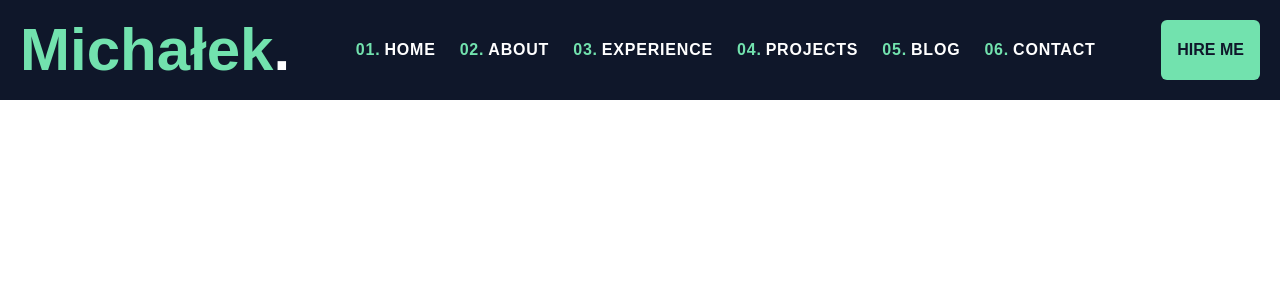
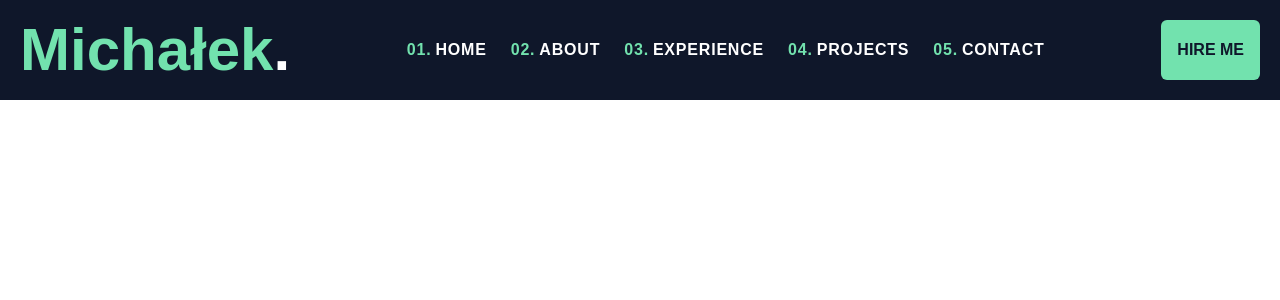
Before and after one commit to Sh4ke96/portfolio-project, a Next.js app: page / in a window 1280 px wide. Shown: the top 300 px of the page. Built offline with nearby package versions, Linux system fonts and the light colour scheme.

Commit message:
add RWD for header component

```diff
--- a/components/Button/Button.tsx
+++ b/components/Button/Button.tsx
@@ -6,7 +6,7 @@ interface ButtonProps {
 
 const Button: FC<ButtonProps> = ({ children }) => {
   return (
-    <button className="inline-block text-blue bg-green px-4 py-4 uppercase font-semibold rounded-md hover:text-white delay-150">
+    <button className="hidden xl:block text-blue bg-green px-4 py-4 uppercase font-semibold rounded-md hover:text-white delay-150">
       {children}
     </button>
   );
--- a/components/Header/Header.tsx
+++ b/components/Header/Header.tsx
@@ -9,7 +9,7 @@ const Header: FC = () => {
           Michałek<span className="text-white">.</span>
         </h1>
       </a>
-      <nav className="flex items-center">
+      <nav className="hidden lg:flex items-center">
         <ul className="flex">
           <li className="text-white pr-6">
             <a
@@ -44,20 +44,12 @@ const Header: FC = () => {
               Projects
             </a>
           </li>
-          <li className="text-white pr-6">
-            <a
-              href="/"
-              className="uppercase tracking-wider font-semibold pb-2 hover:border-green hover:border-b-2 delay-100"
-            >
-              <span className="text-green pr-1">05.</span>Blog
-            </a>
-          </li>
           <li className="text-white">
             <a
               href="/"
               className="uppercase tracking-wider font-semibold pb-2 hover:border-green hover:border-b-2 delay-100"
             >
-              <span className="text-green pr-1">06.</span>Contact
+              <span className="text-green pr-1">05.</span>Contact
             </a>
           </li>
         </ul>
```
